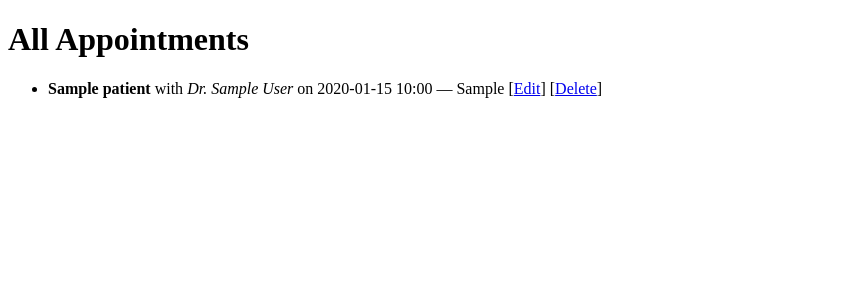
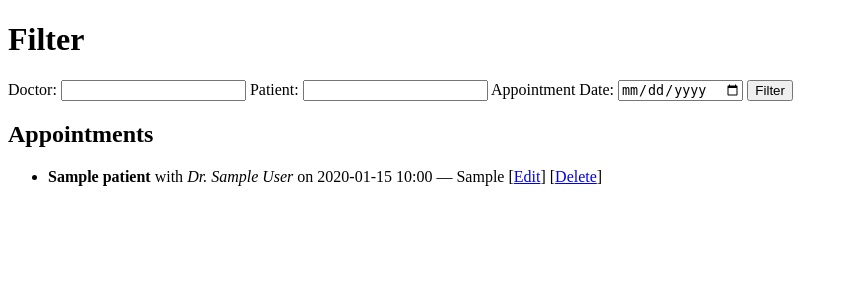
Before and after one commit to imanthiman/med-to-tech-transition, a Django app: template backend/templates/appointments.html in a window 1280 px wide. Shown: the top 300 px of the page, without its empty margins (0-848 px from the left). Run offline with Django 5.2, Linux system fonts and the light colour scheme; the template is opened without the code that fills it: values that come from a table or form of the project are taken from there, others are empty; tables that the repository leaves empty hold one stand-in row (values such as "Sample post").

Commit message:
add filter to appointments list

```diff
--- a/backend/templates/appointments.html
+++ b/backend/templates/appointments.html
@@ -4,7 +4,20 @@
     <title>Appointments List</title>
 </head>
 <body>
-    <h1>All Appointments</h1>
+    <h1>Filter</h1>
+    <form method="get" action="">
+        <label for="doctor">Doctor:</label>
+        <input type="text" name="doctor" id="doctor" value="{{ request.GET.doctor }}">
+
+        <label for="patient">Patient:</label>
+        <input type="text" name="patient" id="patient" value="{{ request.GET.patient }}">
+
+        <label for="appointment_date">Appointment Date:</label>
+        <input type="date" name="appointment_date" id="appointment_date" value="{{ request.GET.appointment_date }}">
+
+        <button type="submit">Filter</button>
+    </form>
+    <h2>Appointments</h2>
     <ul>
         {% for appt in appointments %}
             <li>
```
Also changed, not shown: backend/views.py (+15 -0 lines).
